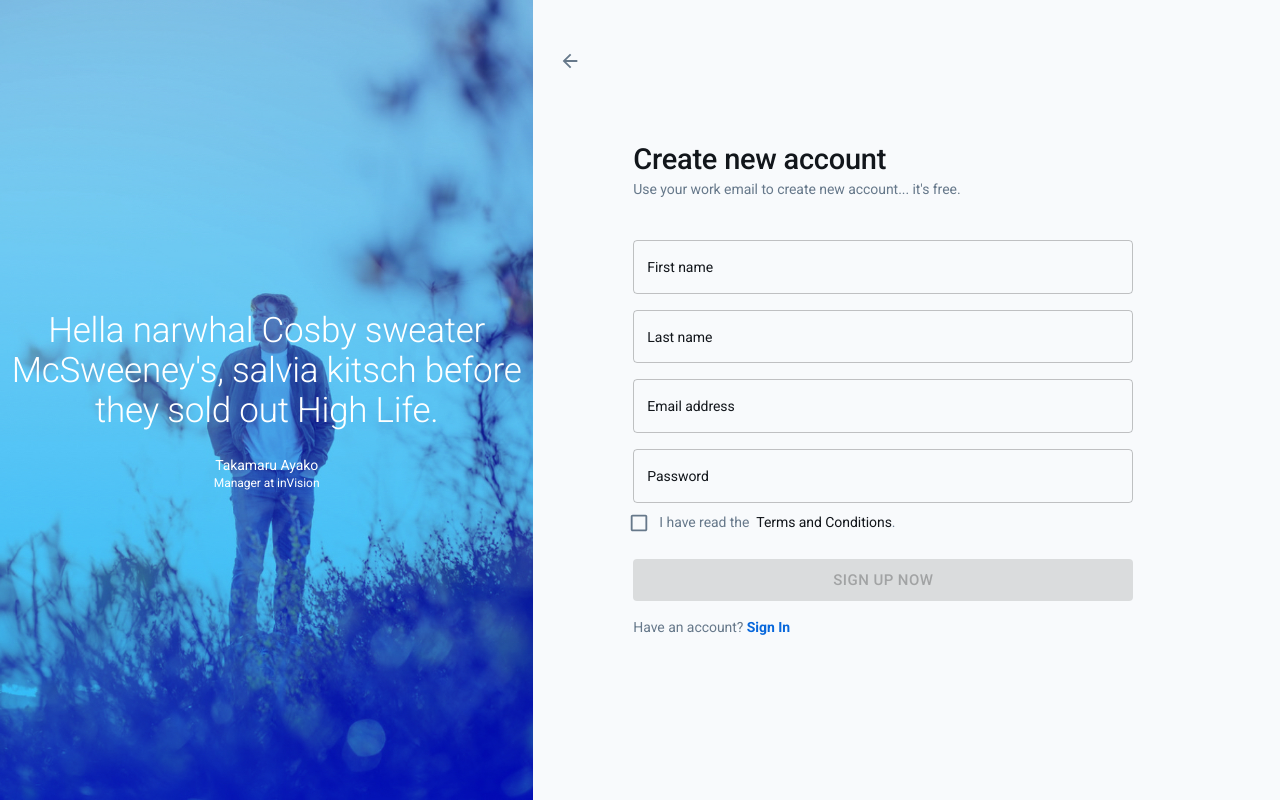
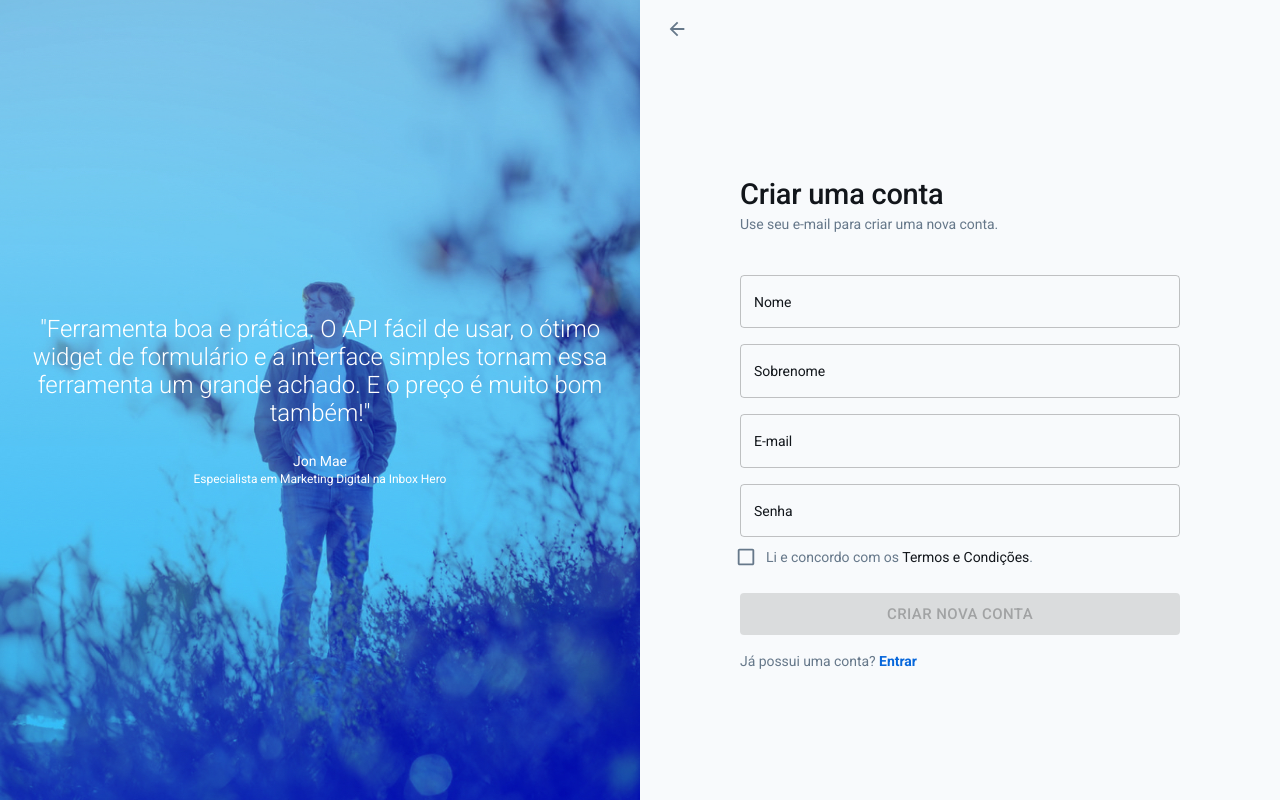
Before and after one commit to leandrocamara/checker-app, a React (Create React App) app: page /sign-up in a window 1280 px wide. Built offline with nearby package versions, Linux system fonts and the light colour scheme; what validate.js would draw is missing.

Commit message:
UPDATE - Ajuste nos styles das páginas de 'Login' e 'Cadastro de Usuário'.

```diff
--- a/src/services/user/index.js
+++ b/src/services/user/index.js
@@ -48,3 +48,16 @@ export const getUser = id => {
     }, 500);
   });
 };
+
+/**
+ * Cadastra um novo usuário.
+ *
+ * @param user any
+ */
+export const signUp = (user)  => {
+  return new Promise(resolve => {
+    setTimeout(() => {
+      resolve(user);
+    }, 1500);
+  });
+}
--- a/src/views/SignIn/index.jsx
+++ b/src/views/SignIn/index.jsx
@@ -67,7 +67,7 @@ class SignIn extends Component {
     const { values } = this.state;
 
     const newState = { ...this.state };
-    const errors = validate(values, schema);
+    const errors = validate(values, schema, { fullMessages: false });
 
     newState.errors = errors || {};
     newState.isValid = errors ? false : true;
@@ -183,15 +183,14 @@ class SignIn extends Component {
               <div className={classes.contentBody}>
                 <form className={classes.form}>
                   <Typography
-                    className={classes.title}
                     variant="h2"
                   >
-                    Sign in
+                    Entrar
                   </Typography>
                   <div className={classes.fields}>
                     <TextField
                       className={classes.textField}
-                      label="Email address"
+                      label="E-mail"
                       name="email"
                       onChange={event =>
                         this.handleFieldChange('email', event.target.value)
@@ -210,7 +209,7 @@ class SignIn extends Component {
                     )}
                     <TextField
                       className={classes.textField}
-                      label="Password"
+                      label="Senha"
                       name="password"
                       onChange={event =>
                         this.handleFieldChange('password', event.target.value)
@@ -247,19 +246,19 @@ class SignIn extends Component {
                       size="large"
                       variant="contained"
                     >
-                      Sign in now
+                      Entrar
                     </Button>
                   )}
                   <Typography
                     className={classes.signUp}
                     variant="body1"
                   >
-                    Don't have an account?{' '}
+                    Não tem uma conta?{' '}
                     <Link
                       className={classes.signUpUrl}
                       to="/sign-up"
                     >
-                      Sign up
+                      Cadastre-se
                     </Link>
                   </Typography>
                 </form>
--- a/src/views/SignIn/schema.js
+++ b/src/views/SignIn/schema.js
@@ -1,15 +1,17 @@
 export default {
   email: {
-    presence: { allowEmpty: false, message: 'is required' },
-    email: true,
+    presence: { allowEmpty: false, message: 'E-mail é obrigatório!' },
+    email: { message: 'Este não é um e-mail válido!' },
     length: {
-      maximum: 64
+      maximum: 64,
+      tooLong: 'E-mail é muito longo (máximo de %{count} caracteres)'
     }
   },
   password: {
-    presence: { allowEmpty: false, message: 'is required' },
+    presence: { allowEmpty: false, message: 'Senha é obrigatória!' },
     length: {
-      maximum: 128
+      maximum: 16,
+      tooLong: 'Senha é muito longa (máximo de %{count} caracteres)'
     }
   }
 };
--- a/src/views/SignIn/styles.jsx
+++ b/src/views/SignIn/styles.jsx
@@ -46,7 +46,7 @@ export default theme => ({
   contentHeader: {
     display: 'flex',
     alignItems: 'center',
-    paddingTop: theme.spacing.unit * 7,
+    paddingTop: theme.spacing.unit * 1,
     paddingBototm: theme.spacing.unit * 2,
     paddingLeft: theme.spacing.unit * 2,
     paddingRight: theme.spacing.unit * 2
@@ -66,15 +66,11 @@ export default theme => ({
   form: {
     paddingLeft: '100px',
     paddingRight: '100px',
-    paddingBottom: '125px',
     flexBasis: '700px',
     [theme.breakpoints.down('sm')]: {
       paddingLeft: theme.spacing.unit * 2,
       paddingRight: theme.spacing.unit * 2
     }
-  },
-  title: {
-    marginTop: theme.spacing.unit * 3
   },
   subtitle: {
     color: theme.palette.text.secondary,
--- a/src/views/SignUp/index.jsx
+++ b/src/views/SignUp/index.jsx
@@ -33,16 +33,10 @@ import styles from './styles';
 // Form validation schema
 import schema from './schema';
 
+// Service methods
+import { signUp } from 'services/user';
+
 validate.validators.checked = validators.checked;
-
-// Service methods
-const signUp = () => {
-  return new Promise(resolve => {
-    setTimeout(() => {
-      resolve(true);
-    }, 1500);
-  });
-};
 
 class SignUp extends Component {
   state = {
@@ -72,17 +66,23 @@ class SignUp extends Component {
     submitError: null
   };
 
+  /**
+   * Redireciona para a página anterior (referente ao histórico).
+   */
   handleBack = () => {
     const { history } = this.props;
 
     history.goBack();
   };
 
+  /**
+   * Valida o formulário.
+   */
   validateForm = _.debounce(() => {
     const { values } = this.state;
 
     const newState = { ...this.state };
-    const errors = validate(values, schema);
+    const errors = validate(values, schema, { fullMessages: false });
 
     newState.errors = errors || {};
     newState.isValid = errors ? false : true;
@@ -90,6 +90,12 @@ class SignUp extends Component {
     this.setState(newState);
   }, 300);
 
+  /**
+   * Atualiza o estado do campo alterado.
+   *
+   * @param field string
+   * @param value any
+   */
   handleFieldChange = (field, value) => {
     const newState = { ...this.state };
 
@@ -100,6 +106,9 @@ class SignUp extends Component {
     this.setState(newState, this.validateForm);
   };
 
+  /**
+   * Envia os dados para cadastro do usuário.
+   */
   handleSignUp = async () => {
     try {
       const { history } = this.props;
@@ -154,29 +163,29 @@ class SignUp extends Component {
           <Grid
             className={classes.quoteWrapper}
             item
-            lg={5}
+            lg={6}
           >
             <div className={classes.quote}>
               <div className={classes.quoteInner}>
                 <Typography
                   className={classes.quoteText}
-                  variant="h1"
+                  variant="h3"
                 >
-                  Hella narwhal Cosby sweater McSweeney's, salvia kitsch before
-                  they sold out High Life.
+                  "Ferramenta boa e prática. O API fácil de usar, o ótimo widget de formulário e a
+                  interface simples tornam essa ferramenta um grande achado. E o preço é muito bom também!"
                 </Typography>
                 <div className={classes.person}>
                   <Typography
                     className={classes.name}
                     variant="body1"
                   >
-                    Takamaru Ayako
+                    Jon Mae
                   </Typography>
                   <Typography
                     className={classes.bio}
                     variant="body2"
                   >
-                    Manager at inVision
+                    Especialista em Marketing Digital na Inbox Hero
                   </Typography>
                 </div>
               </div>
@@ -185,7 +194,7 @@ class SignUp extends Component {
           <Grid
             className={classes.content}
             item
-            lg={7}
+            lg={6}
             xs={12}
           >
             <div className={classes.content}>
@@ -200,21 +209,20 @@ class SignUp extends Component {
               <div className={classes.contentBody}>
                 <form className={classes.form}>
                   <Typography
-                    className={classes.title}
                     variant="h2"
                   >
-                    Create new account
+                    Criar uma conta
                   </Typography>
                   <Typography
                     className={classes.subtitle}
                     variant="body1"
                   >
-                    Use your work email to create new account... it's free.
+                    Use seu e-mail para criar uma nova conta.
                   </Typography>
                   <div className={classes.fields}>
                     <TextField
                       className={classes.textField}
-                      label="First name"
+                      label="Nome"
                       name="firstName"
                       onChange={event =>
                         this.handleFieldChange('firstName', event.target.value)
@@ -232,7 +240,7 @@ class SignUp extends Component {
                     )}
                     <TextField
                       className={classes.textField}
-                      label="Last name"
+                      label="Sobrenome"
                       onChange={event =>
                         this.handleFieldChange('lastName', event.target.value)
                       }
@@ -249,7 +257,7 @@ class SignUp extends Component {
                     )}
                     <TextField
                       className={classes.textField}
-                      label="Email address"
+                      label="E-mail"
                       name="email"
                       onChange={event =>
                         this.handleFieldChange('email', event.target.value)
@@ -267,7 +275,7 @@ class SignUp extends Component {
                     )}
                     <TextField
                       className={classes.textField}
-                      label="Password"
+                      label="Senha"
                       onChange={event =>
                         this.handleFieldChange('password', event.target.value)
                       }
@@ -297,12 +305,12 @@ class SignUp extends Component {
                         className={classes.policyText}
                         variant="body1"
                       >
-                        I have read the &nbsp;
+                        Li e concordo com os&nbsp;
                         <Link
                           className={classes.policyUrl}
                           to="#"
                         >
-                          Terms and Conditions
+                          Termos e Condições
                         </Link>
                         .
                       </Typography>
@@ -335,19 +343,19 @@ class SignUp extends Component {
                       size="large"
                       variant="contained"
                     >
-                      Sign up now
+                      Criar Nova Conta
                     </Button>
                   )}
                   <Typography
                     className={classes.signIn}
                     variant="body1"
                   >
-                    Have an account?{' '}
+                    Já possui uma conta?{' '}
                     <Link
                       className={classes.signInUrl}
                       to="/sign-in"
                     >
-                      Sign In
+                      Entrar
                     </Link>
                   </Typography>
                 </form>
--- a/src/views/SignUp/schema.js
+++ b/src/views/SignUp/schema.js
@@ -1,31 +1,35 @@
 export default {
   firstName: {
-    presence: { allowEmpty: false, message: 'is required' },
+    presence: { allowEmpty: false, message: 'Nome é obrigatório!' },
     length: {
-      maximum: 32
+      maximum: 32,
+      tooLong: 'Nome é muito longo (máximo de %{count} caracteres)'
     }
   },
   lastName: {
-    presence: { allowEmpty: false, message: 'is required' },
+    presence: { allowEmpty: false, message: 'Sobrenome é obrigatório!' },
     length: {
-      maximum: 32
+      maximum: 32,
+      tooLong: 'Sobrenome é muito longo (máximo de %{count} caracteres)'
     }
   },
   email: {
-    presence: { allowEmpty: false, message: 'is required' },
-    email: true,
+    presence: { allowEmpty: false, message: 'E-mail é obrigatório!' },
+    email: { message: 'Este não é um e-mail válido!' },
     length: {
-      maximum: 64
+      maximum: 64,
+      message: 'E-mail é muito longo (máximo de %{count} caracteres)'
     }
   },
   password: {
-    presence: { allowEmpty: false, message: 'is required' },
+    presence: { allowEmpty: false, message: 'Senha é obrigatória!' },
     length: {
-      maximum: 128
+      maximum: 16,
+      tooLong: 'Senha é muito longa (máximo de %{count} caracteres)'
     }
   },
   policy: {
-    presence: { allowEmpty: false, message: 'is required' },
-    checked: true
+    presence: { allowEmpty: false, message: 'A verificação é obrigatória!' },
+    checked: { message: 'A política deve ser verificada!' }
   }
 };
--- a/src/views/SignUp/styles.jsx
+++ b/src/views/SignUp/styles.jsx
@@ -46,7 +46,7 @@ export default theme => ({
   contentHeader: {
     display: 'flex',
     alignItems: 'center',
-    paddingTop: theme.spacing.unit * 5,
+    paddingTop: theme.spacing.unit * 1,
     paddingBototm: theme.spacing.unit * 2,
     paddingLeft: theme.spacing.unit * 2,
     paddingRight: theme.spacing.unit * 2
@@ -66,15 +66,11 @@ export default theme => ({
   form: {
     paddingLeft: '100px',
     paddingRight: '100px',
-    paddingBottom: '125px',
     flexBasis: '700px',
     [theme.breakpoints.down('sm')]: {
       paddingLeft: theme.spacing.unit * 2,
       paddingRight: theme.spacing.unit * 2
     }
-  },
-  title: {
-    marginTop: theme.spacing.unit * 3
   },
   subtitle: {
     color: theme.palette.text.secondary,
```
